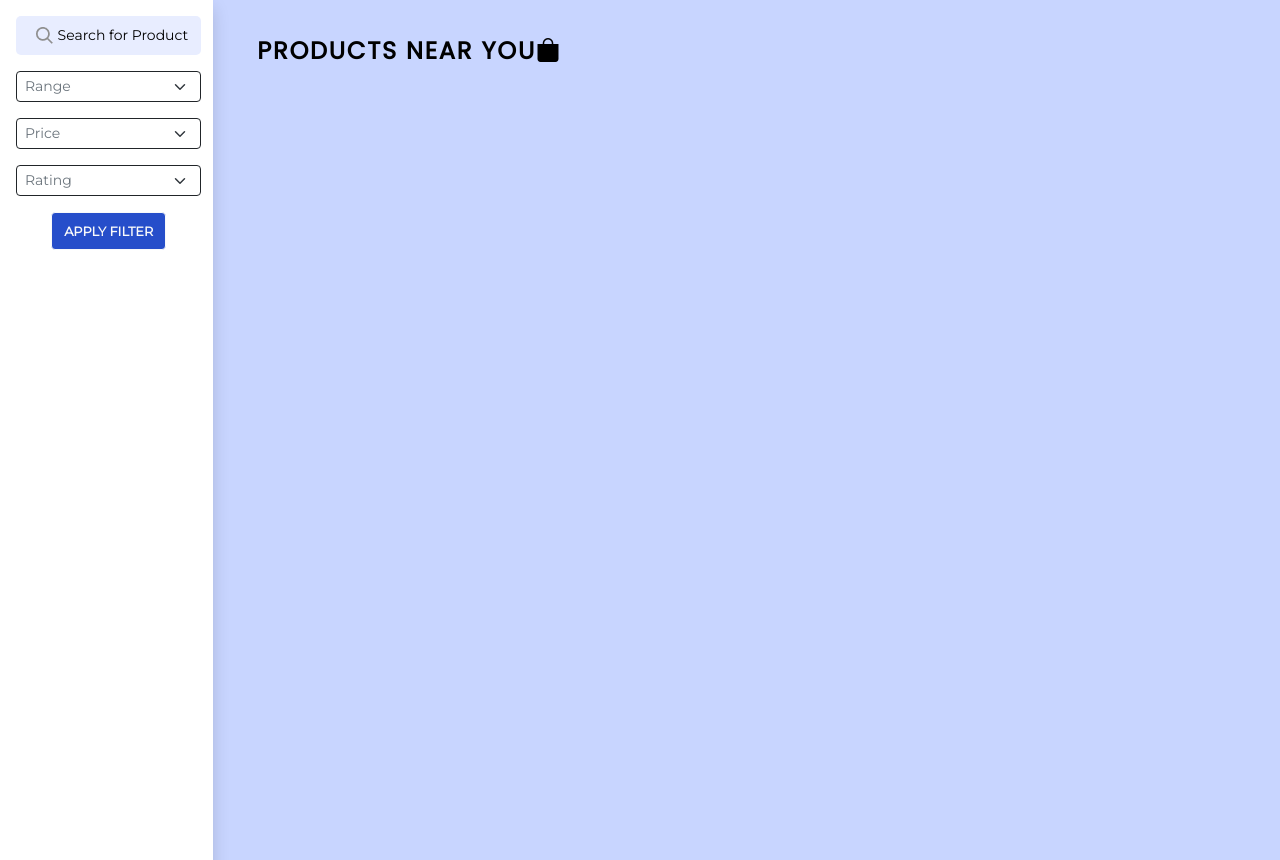
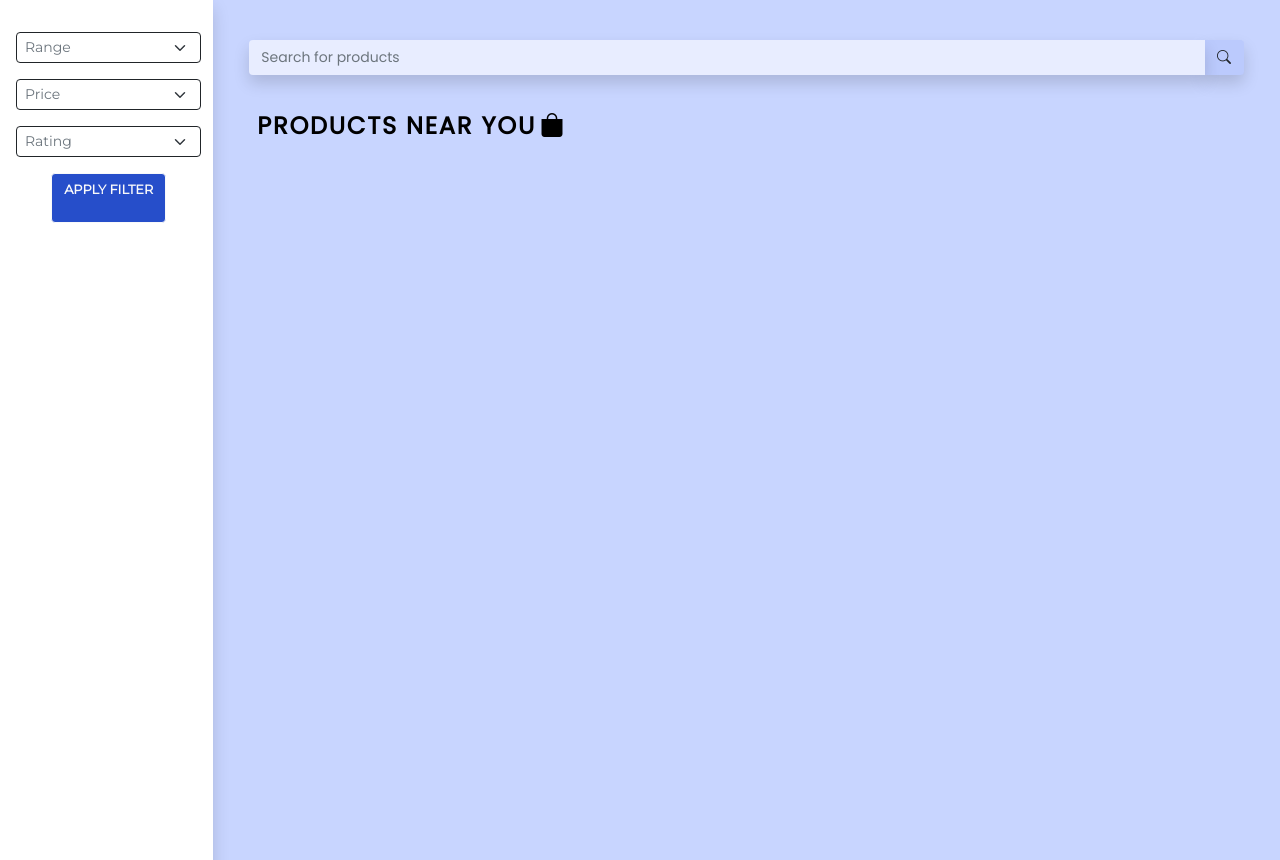
Before and after one commit to ShameemudheenMP/BoroKaro, a Django app: page /filterit/ in a window 1280 px wide. Shown: the part 110-970 px from the top of the page. Run offline with Django 4.2, Linux system fonts and the light colour scheme; the visitor is signed in with stand-in values (Sample User, id 1); data that the repository does not hold is empty; some libraries are stand-ins or nearby versions.

Commit message:
ocr, search filter added

```diff
--- a/Borokaro/main/models.py
+++ b/Borokaro/main/models.py
@@ -149,7 +149,7 @@ class ProductRating(models.Model):
 
 class Verif(models.Model):
     user = models.ForeignKey(User, on_delete=models.CASCADE)
-    image = models.ImageField(upload_to =product_image_upload_handler,blank=True)
+    image = models.FileField(upload_to =product_image_upload_handler,blank=True)
     created_at = models.DateTimeField(default=now)
     time = models.CharField(max_length=20,default=default_start_time)
 
@@ -177,8 +177,8 @@ class Verif(models.Model):
 #sign up page il state and districts dynamic aakkenam + edit profile page il um - done
 #ratings in activity - done
 #search product - done
-#OCR
-#SEARCH FILTER, REQUEST FILTER, RENT HISTORY FILTER
+#OCR - done
+#search filter - done
 #CHAT
 #OWNER CAN DELETE A PRODUCT AND USER CAN REMOVE HIS COMMENT
 #activity page il sorting options working aakkenam
--- a/Borokaro/main/static/css/styles.css
+++ b/Borokaro/main/static/css/styles.css
@@ -90,6 +90,29 @@ header {
     display: flex;
     justify-content: center;
 }
+
+
+.btn{
+    box-shadow: none !important;
+}
+
+.form-control {
+    box-shadow: none !important;
+}
+
+.form-select {
+    box-shadow: none !important;
+}
+
+#search-button-home:active {
+    background-color: #b1bcdf;
+}
+
+#search-button-home:hover {
+    background-color: #b1bcdf;
+}
+
+
 
 
 .inputbox {
@@ -373,3 +396,24 @@ header {
 .user-name-request, .date-request {
     font-size: 14px;
 }
+
+#searchProduct {
+    font-size: 14px;
+    background-color: #E8EDFF;
+    box-shadow: 0 .5rem 1rem rgba(0,0,0,.15)!important;
+}
+
+/* Auto complete */
+.ui-menu {
+    border-radius: 0px 0px 4px 4px !important;
+    font-size: 14px !important;
+}
+.ui-widget-content li :hover {
+    background-color: #264ECA !important;
+    border-radius: 4px !important;
+}
+
+.ui-widget-content li.selected {
+    background-color: #030407 !important;
+    border-radius: 1px !important;
+}
--- /dev/null
+++ b/Borokaro/main/static/js/searching.js
@@ -0,0 +1,18 @@
+$( function() {
+    var availableTags = []
+    $.ajax({
+      method: "GET",
+      url: "/productlist",
+      success: function(response) {
+        // console.log(response);
+        startAutoComplete(response);
+      }
+    });
+
+    function startAutoComplete(availableTags){
+      $( "#searchProduct" ).autocomplete({
+        source: availableTags
+      });
+    }
+
+  } );
--- a/Borokaro/main/templates/main/base.html
+++ b/Borokaro/main/templates/main/base.html
@@ -8,6 +8,8 @@
   <meta http-equiv="X-UA-Compatible" content="IE=edge" />
   <meta name="viewport" content="width=device-width, initial-scale=1.0" />
   <title>BoroKaro</title>
+  <link rel="stylesheet" href="//code.jquery.com/ui/1.13.2/themes/base/jquery-ui.css">
+
   <link rel="icon"href="{% static 'favicon.ico' %}">
   <link href="https://fonts.googleapis.com/css?family=Montserrat" rel="stylesheet" />
   <link href="https://fonts.googleapis.com/css?family=Poppins" rel="stylesheet" />
@@ -17,7 +19,7 @@
   <link rel="stylesheet" href="{% static 'css/styles.css' %}" />
   <link href="https://cdnjs.cloudflare.com/ajax/libs/bootstrap-datepicker/1.2.0/css/datepicker.min.css"
     rel="stylesheet" />
-    <link rel="stylesheet" href="https://cdn.jsdelivr.net/npm/bootstrap-icons@1.9.1/font/bootstrap-icons.css">
+  <link rel="stylesheet" href="https://cdn.jsdelivr.net/npm/bootstrap-icons@1.9.1/font/bootstrap-icons.css">
 </head>
 
 <body class="def-background">
@@ -80,8 +82,7 @@
 
   <script src="https://ajax.googleapis.com/ajax/libs/jquery/1.10.2/jquery.min.js"></script>
   <script src="https://netdna.bootstrapcdn.com/bootstrap/2.3.2/js/bootstrap.min.js"></script>
-  <script
-    src="https://cdnjs.cloudflare.com/ajax/libs/bootstrap-datepicker/1.2.0/js/bootstrap-datepicker.min.js"></script>
+  <script src="https://cdnjs.cloudflare.com/ajax/libs/bootstrap-datepicker/1.2.0/js/bootstrap-datepicker.min.js"></script>
 
   <script>
     $("#datepicker").datepicker({
@@ -186,6 +187,16 @@
       document.getElementById("days").innerText = data;
     }
   </script>
+
+    <!-- auto complete -->
+    <script src="https://code.jquery.com/jquery-3.6.0.js"></script>
+    <script src="https://code.jquery.com/ui/1.13.2/jquery-ui.js"></script>
+    <script src="{% static 'js/searching.js' %}"></script>
+
+    <!-- auto complete -->
+
+
+
 </body>
 
 </html>
--- a/Borokaro/main/templates/main/home.html
+++ b/Borokaro/main/templates/main/home.html
@@ -1,50 +1,63 @@
 {% extends 'main/base.html' %}
 {% load static %}
 {% block content %}
-<div class="row container-fluid content px-0 mx-0 pt-5 pt-lg-0 mt-5 mt-lg-0">
+<div class="row container-fluid content px-0 mx-0 pt-5 pt-lg-0 mt-5 mt-sm-0">
     <div class="col-xl-2 col-xxl-3 col-md-3 col-sm-4 col-12 body-left shadow">
         <div class="search-form pt-3 ps-1">
-            <form action="">
-                <div class="input d-flex align-items-center">
+                <!-- <div class="input d-flex align-items-center mb-3">
                     <div class="inputicon flex-grow-1 bd-highlight">
                         <img src="{% static 'Assets/search-icon.png' %}" alt="search-icon">
                     </div>
                     <div class="inputbox d-flex align-items-center">
-                        <input type="text" id="search" name="search" class="textinputs ms-1"
-                            placeholder="Search for Product"><br><br>
+                        <input type="search" id="search" name="search" class="textinputs ms-1"
+                            placeholder="Search Product"><br><br>
                     </div>
-                </div>
+
+                </div> -->
+
+            <form method="POST" action="/filterit/" enctype="multipart/form-data">
+                {% csrf_token %}
                 <select class="border-dark form-select form-select-sm mt-3 text-secondary myselect" aria-label="">
                     <option selected>Range</option>
                     <option value="1">5 km</option>
                     <option value="2">10 km</option>
                     <option value="3">11 km</option>
                 </select>
-                <select class="border-dark form-select form-select-sm mt-3 text-secondary" aria-label="">
-                    <option selected>Price</option>
+                <select name="price" class="border-dark form-select form-select-sm mt-3 text-secondary" aria-label="">
+                    <option value="1" selected>Price</option>
                     <option value="1">Low to High</option>
                     <option value="2">High to Low</option>
                 </select>
-                <select class="border-dark form-select form-select-sm mt-3 text-secondary" aria-label="">
-                    <option selected>Rating</option>
+                <select name="rating" class="border-dark form-select form-select-sm mt-3 text-secondary" aria-label="">
+                    <option value="1" selected>Rating</option>
                     <option value="1">Low to High</option>
                     <option value="2">High to Low</option>
                 </select>
 
                 <div class="filter pt-3">
-                    <button type="submit" class="btn btn-outline-light" id="filter-button"><a class="text-light fw-bold"
-                            href="/filterit" style="text-decoration: none; font-size: .8em;">APPLY FILTER</a></button>
+                    <button type="submit" class="btn btn-outline-light" id="filter-button">
+                        <p class="text-light fw-bold" style="text-decoration: none; font-size: .8em;">APPLY FILTER</p>
+                    </button>
                 </div>
             </form>
 
         </div>
     </div>
     <div class="col-xl-10 col-xxl-9 col-md-9 col-sm-8 col-xs-12 body-right">
-        <div class="heading mt-4 ps-4 ms-2 ps-xxl-5">
-            <h4 class="main-heading fw-bold">PRODUCTS NEAR YOU<i class="bi bi-bag-fill"></i></h4>
+        <form action="/searchProduct/" method="POST" class="ps-4 pe-4  pt-3">
+            {% csrf_token %}
+            <div class="input-group mb-3 pt-4">
+                <input name="searched_prod" required type="search" class="form-control border-0" id="searchProduct" placeholder="Search for products">
+                <div class="input-group-append rounded-end shadow" style="background-color: #bbcafd;">
+                  <button class="btn" type="submit" id="search-button-home"  style="font-size: 14px;"><i class="bi bi-search"></i></button>
+                </div>
+            </div>
+        </form>
+        <div class="heading mt-4 ps-4 ms-2">
+            <h4 class="main-heading fw-bold">PRODUCTS NEAR YOU<i class="bi bi-bag-fill ms-1"></i></h4>
         </div>
 
-        <div class="d-flex flex-wrap ps-4 ps-xxl-5">
+        <div class="d-flex flex-wrap ps-4">
             {% for product in products %}
             <div class="p-2">
                 <div class="product text-decoration-none mb-2">
@@ -54,14 +67,13 @@
                         </a>
                         <div class="card-body d-flex justify-content-between flex-column">
                             <div class="d-flex justify-content-between flex-column">
-                            <div class="d-flex topdisp">
+                                <div class="topdisp">
                                     {% if not product.status %}
-                                    <h6 class="available fw-bold flex-grow-1" style="font-size: 13px;">Available Now</h6>
+                                        <h6 class="available fw-bold float-start" style="font-size: 13px;">Available Now</h6>
                                     {% else %}
-                                    <h6 class="available fw-bold flex-grow-1" style="color:red; font-size: 13px;">Not Available</h6>
+                                        <h6 class="available fw-bold float-start" style="color:red; font-size: 13px;">Not Available</h6>
                                     {% endif %}
-                                <p style="font-size: 12px;">({{product.rating_count}})</p>
-                                <div class="star-rating text-center ms-1">
+                                    <div class="star-rating float-end text-center">
                                         <div class="rating-value float-start ms-2">
                                             <p>{{ product.rating }}</p>
                                         </div>
@@ -71,7 +83,7 @@
                                 <h5 class="card-title prod-name fw-bold text-dark mt-1" style="font-size: 18px;">{{ product.p_name }}</h5>
                                 <h6 class="fw-bold text-dark" style="font-size: 16px;">{{product.user.district}},{{product.user.state}}</h6>
                             </div>
-                        <div class="mt-2 text-dark">
+                            <div class="mt-2 text-dark d-flex align-items-center justify-content-between">
                                 <h6 class="fw-bold float-start"><i class="fa fa-rupee"></i> {{ product.p_rate }} /day</h6>
                                 {% if product.id in prodids%}
                                     <form method="post" action="/unwish/{{ product.id }}" enctype="multipart/form-data">
@@ -96,8 +108,9 @@
                 </div>
             </div>
             {% endfor %}
-
         </div>
     </div>
 </div>
+
+
 {% endblock %}
--- a/Borokaro/main/templates/main/profileedit.html
+++ b/Borokaro/main/templates/main/profileedit.html
@@ -9,7 +9,7 @@
             <img src="{% static 'Assets/ProfileIconLarge.png' %}" alt="ProfileIcon">
         </div>
 
-        <form method="POST" action="/profileedit/{{prof_user.id}}" style="width: 450px;">
+        <form method="POST" action="/profileedit/{{prof_user.id}}" style="width: 450px;" enctype="multipart/form-data">
             {% csrf_token %}
             <div class="mb-2">
                 <label for="profileEditFormInput1" class="form-label fw-bold">Name</label>
--- a/Borokaro/main/templates/main/rateborrower.html
+++ b/Borokaro/main/templates/main/rateborrower.html
@@ -22,7 +22,7 @@
                 <div>
                     <p><span class="h4">Borrower Name: </span><span class="h4 fw-bold pe-4" id="borrower-name">{{request.borrower.name}}</span></p>
                 </div>
-                <form method="POST" action="/rateborrower/{{request.id}}">
+                <form method="POST" action="/rateborrower/{{request.id}}" enctype="multipart/form-data">
                 {% csrf_token %}
                 <div>
                     <label for="" style="font-weight: 500;">Your rating for borrower</label>
--- a/Borokaro/main/templates/main/ratelender.html
+++ b/Borokaro/main/templates/main/ratelender.html
@@ -22,7 +22,7 @@
                 <div>
                     <p><span class="h4">Lender Name: </span><span class="h4 fw-bold pe-4" id="borrower-name">{{request.product.user.name}}</span></p>
                 </div>
-                <form method="POST" action="/ratelender/{{request.id}}"class="d-flex flex-column justify-content-between">
+                <form method="POST" action="/ratelender/{{request.id}}"class="d-flex flex-column justify-content-between" enctype="multipart/form-data">
                     {% csrf_token %}
                     <div class="d-flex mb-2">
                         <div class="me-4">
--- a/Borokaro/main/templates/main/reportcomment.html
+++ b/Borokaro/main/templates/main/reportcomment.html
@@ -4,7 +4,7 @@
 
   <div class="d-flex flex-column align-items-center mt-5 pt-5">
     <div class="card">
-      <form method="POST" action="/repoco/{{comid}}">
+      <form method="POST" action="/repoco/{{comid}}" enctype="multipart/form-data">
         {% csrf_token %}
       <div class="card-body">
         <textarea name="description" class="form-control" id="" rows="3" placeholder="Enter reason for report" style="width: 800px;"></textarea>
--- a/Borokaro/main/templates/main/reportuser.html
+++ b/Borokaro/main/templates/main/reportuser.html
@@ -4,7 +4,7 @@
 
   <div class="d-flex flex-column align-items-center mt-5 pt-5">
     <div class="card">
-      <form method="POST" action="/repous/{{userid}}">
+      <form method="POST" action="/repous/{{userid}}" enctype="multipart/form-data">
         {% csrf_token %}
       <div class="card-body">
         <textarea name="description" class="form-control" id="" rows="3" placeholder="Enter reason for report" style="width: 800px;"></textarea>
--- a/Borokaro/main/templates/registration/signup.html
+++ b/Borokaro/main/templates/registration/signup.html
@@ -15,7 +15,7 @@
             <img src="{% static 'Assets/signup-log.png' %}" alt="login-logo.png"  class="logo">
         </div>
         <div class="form_details">
-            <form method="post" action="/signup/">
+            <form method="post" action="/signup/" enctype="multipart/form-data">
                 {% csrf_token %}
                 <div class="form_details-top">
                     <div class="left-form-details">
@@ -51,7 +51,7 @@
                                 <img src="{% static 'Assets/phone-icon.png' %}" alt="phone-icon">
                             </div>
                             <div class="inputbox">
-                                <input type="tel" name="phoneno" class="textinputs" placeholder="PHONE NO:"><br><br>
+                                <input type="tel" name="phoneno" class="textinputs" placeholder="PHONE NO:" maxlength="11"><br><br>
                             </div>
                         </div><br>
                         <div class="input">
--- a/Borokaro/main/urls.py
+++ b/Borokaro/main/urls.py
@@ -34,6 +34,8 @@ urlpatterns = [
     path('comment/<int:idn>',comment,name='comment'),
     path('rateborrower/<int:idn>', rateborrower, name='rateborrower'),
     path('ratelender/<int:idn>', ratelender, name='ratelender'),
+    path('productlist/', productlist, name='productlist'),
+    path('searchProduct/', searchProduct, name='searchProduct'),
 ]
 
 if settings.DEBUG:
--- a/Borokaro/main/views.py
+++ b/Borokaro/main/views.py
@@ -1,4 +1,4 @@
-
+from math import fabs
 from math import prod
 import re
 from winreg import HKEY_LOCAL_MACHINE
@@ -7,15 +7,18 @@ from .models import *
 from django.contrib.auth import login,logout,authenticate
 from django.contrib.auth.decorators import login_required
 from django.core.exceptions import ObjectDoesNotExist
-from django.http import HttpResponse
+from django.http import HttpResponse, JsonResponse
 import datetime
 from django.urls import reverse
 from django.contrib.auth.hashers import make_password
+from django. db. models import Q
 from datetime import timedelta
 import pytz
 from django.template.defaulttags import register
 import requests
 import os
+import json
+import jellyfish
 
 # Create your views here.
 # K82143549488957 - API key
@@ -143,6 +146,19 @@ def lend(request):
         pass
     return render(request, 'main/lend.html')
 
+def ocr_space_file(filename, overlay=False, api_key='K82143549488957', language='eng'):
+    payload = {'isOverlayRequired': overlay,
+               'apikey': api_key,
+               'language': language,
+               'detectOrientation' : True,
+               }
+    with open(filename, 'rb') as f:
+        r = requests.post('https://api.ocr.space/parse/image',
+                          files={filename: f},
+                          data=payload,
+                          )
+    return r.content.decode()
+
 @login_required(login_url='/login')
 def actlend(request,idn):
     user = User.objects.get(id=idn)
@@ -150,24 +166,61 @@ def actlend(request,idn):
         verif=Verif()
         addr=request.POST.get('address')
         if len(request.FILES) != 0:
+            threshold = 0.5
             verif.user = user
             verif.image = request.FILES['proofimg']
-            #verif.save()
-            okay = 0
-            # filename = verif.image.url
-            # print(os.getcwd())
-            # print(type(os.getcwd()))
-            # print(filename)
-            payload = {'isOverlayRequired': False, 'apikey': 'K82143549488957','language': 'eng',}
-            # with open(filename, 'rb') as f:
-            #     r = requests.post('https://api.ocr.space/parse/image',files={filename: f}, data=payload,)
-            # jsonresp = r.content.decode()
-            # print(jsonresp)
-        # verif.save()
-        # user.address = addr
-        # user.u_type = 1
-        # user.save()
-        #return redirect('home')
+            verif.save()
+            img_name = os.path.splitext(verif.image.name)[0]
+            img_extension = os.path.splitext(verif.image.name)[1]
+            part2 = img_name + img_extension
+            ################################
+
+            #SET LOCAL PATH HERE
+            filename = os.path.join('D:/Django Projects/S6_Mini_Project/BoroKaro/Borokaro/media/', part2)
+
+            ################################
+            result = ocr_space_file(filename)
+            result = json.loads(result)
+            parsed_results = result.get("ParsedResults")[0]
+            text_detected = parsed_results.get("ParsedText")
+            print(text_detected)
+            addrsp = addr.replace(" ","").lower()
+            textsp = text_detected.replace(" ","").lower()
+            start = textsp.find('address')
+            skip = len('address')
+            if start == -1:
+                start = textsp.find('addrss')
+                skip = len('addrss')
+            elif start == - 1:
+                start = textsp.find('addrs')
+                skip = len('addrs')
+            elif start == - 1:
+                start = textsp.find('addr')
+                skip = len('addr')
+            else:
+                start = 0
+                skip = 0
+            # match1 = jellyfish.jaro_distance(addrsp,textsp[-20:len(text_detected):1])
+            # match2 = jellyfish.jaro_distance(addrsp,textsp[0:21:1])
+            match = jellyfish.jaro_distance(textsp[start+skip : start+skip+len(addrsp)+15 : 1], addrsp)
+            # bestmatch = 0
+            # if (addrsp in textsp):
+            #     bestmatch = 1
+            # elif(match1>match2):
+            #     bestmatch = match1
+            # else:
+            #     bestmatch = match2
+            # print(bestmatch)
+            print(match)
+            verif.delete()
+            if match >= threshold:
+                user.address = addr
+                user.u_type = 1
+                user.save()
+                return redirect('home')
+            else:
+                verif.delete()
+                return render(request, 'main/actlend.html',{'user':user})
         return render(request, 'main/actlend.html',{'user':user})
     else:
         pass
@@ -255,8 +308,22 @@ def decline(request, idn):
 
 @login_required(login_url='/login')
 def filterit(request):
-    products = Product.objects.all().order_by('p_rate','rating')
-    return render(request, 'main/home.html',{'products':products})
+    products = Product.objects.all()
+    if request.method == 'POST':
+        price_desc = int(request.POST.get('price')) #1 for ascending, 2 for descending order
+        rating_desc = int(request.POST.get('rating'))
+        if (price_desc == 1 and rating_desc == 1):
+            products = Product.objects.all().order_by('p_rate','rating','p_name')
+        elif (price_desc == 1 and rating_desc == 2):
+            products = Product.objects.all().order_by('p_rate','-rating','p_name')
+        elif (price_desc == 2 and rating_desc == 1):
+            products = Product.objects.all().order_by('-p_rate','rating','p_name')
+        elif (price_desc == 2 and rating_desc == 2):
+            products = Product.objects.all().order_by('-p_rate','-rating','p_name')
+        return render(request,'main/home.html',{'products':products})
+    else:
+        pass
+    return render(request,'main/home.html',{'products':products})
 
 @login_required(login_url='/login')
 def prodreceived(request, idn):
@@ -520,3 +587,25 @@ def ratelender(request,idn):
         return redirect('activity')
     else:
         return render(request, 'main/ratelender.html',{'request':req})
+
+def productlist(request):
+    products = Product.objects.filter().values_list('p_name', flat=True)
+    productList = list(set(list(products)))
+    return JsonResponse(productList, safe=False)
+
+def searchProduct(request):
+    if request.method == 'POST':
+        searchedProduct = request.POST.get('searched_prod')
+        # products = Product.objects.filter(p_name__contains = searchedProduct)
+        # print(searchedProduct)
+        # return render(request, 'main/home.html',{'products':products})
+        products = Product.objects.all()
+        if searchedProduct:
+            products = products.filter(Q(p_name__icontains = searchedProduct))
+            #print(products)
+            return render(request, 'main/home.html',{'products':products})
+        else:
+            pass
+    else:
+        pass
+    return None
```
Also changed, not shown: Borokaro/main/templates/main/activity.html (+14 -9 lines), Borokaro/main/templates/main/product.html (+6 -6 lines), Borokaro/main/templates/main/wishlist.html (+10 -10 lines), Borokaro/requirements.txt (+5 -2 lines), Borokaro/main/migrations/0008_alter_verif_image.py (added). Lines whose indentation alone changed are shown as unchanged.
